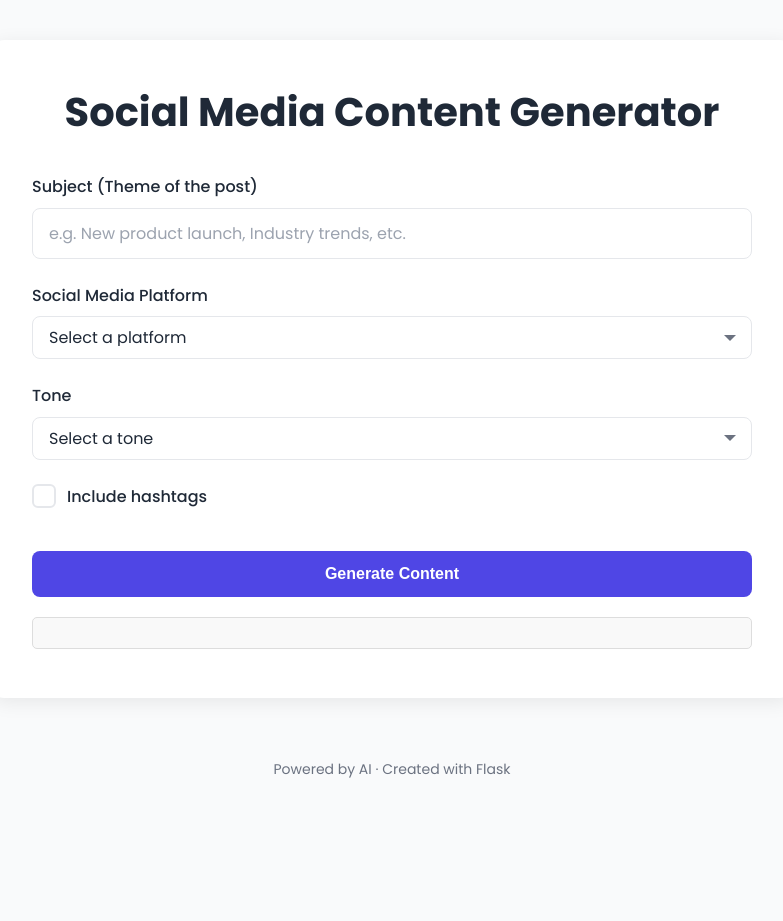
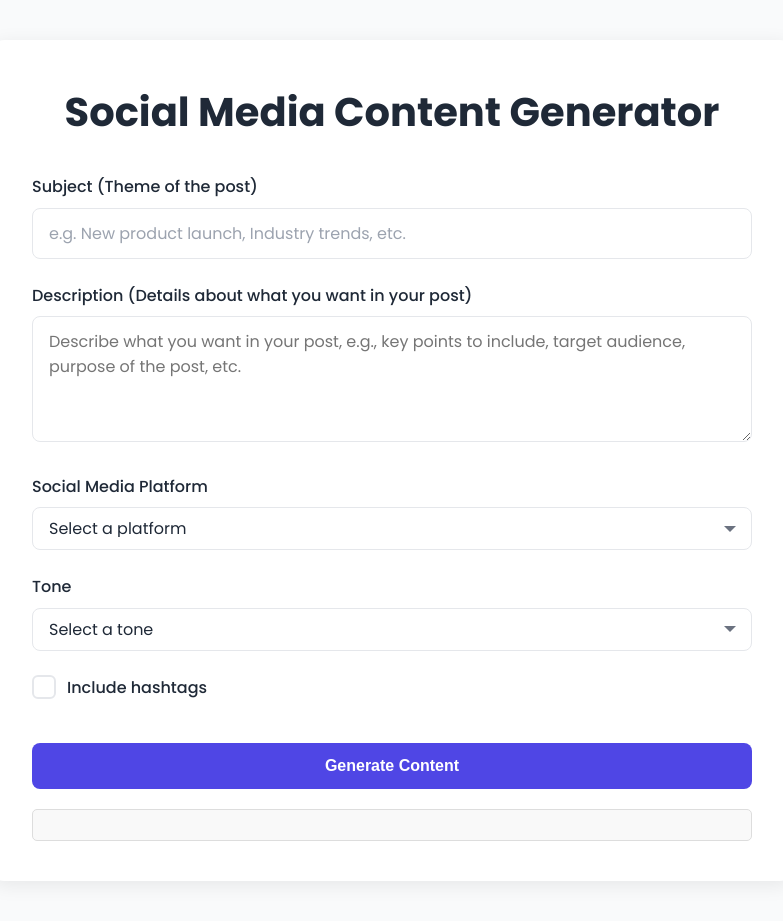
Before and after one commit to leticiatdoliveira/ai-social-media-post-generator, a Flask app: page / in a window 1280 px wide. Shown: the top 921 px of the page, without its empty margins (248-1031 px from the left). Before the commit the page ends 778 px from the top, so only its background shows below. Run offline with Flask 3, Linux system fonts and the light colour scheme.

Commit message:
description added, but placeholder's additional prompt not perfect

```diff
--- a/app.py
+++ b/app.py
@@ -70,6 +70,7 @@ def generate_with_inputs():
     # Get form data
     data = request.json
     subject = data.get('subject')
+    description = data.get('description', '')  # Get description with empty default
     platform = data.get('platform')
     tone = data.get('tone')
     include_hashtags = data.get('includeHashtags')
@@ -83,7 +84,7 @@ def generate_with_inputs():
 
     try:
         # Construct a prompt that includes the original content and additional inputs
-        prompt = construct_prompt_with_inputs(subject, platform, tone, include_hashtags,
+        prompt = construct_prompt_with_inputs(subject, description, platform, tone, include_hashtags,
                                               max_hashtags, additional_inputs, original_content)
 
         # Generate content using the selected AI provider
@@ -112,12 +113,17 @@ def generate_with_inputs():
         return jsonify({"error": "Failed to generate content"}), 500
 
 
-def construct_prompt(subject, platform, tone, include_hashtags, max_hashtags=5):
+def construct_prompt(subject, description, platform, tone, include_hashtags, max_hashtags=5):
     """Construct a prompt for the AI API based on user inputs."""
     hashtag_text = "" if not include_hashtags else f"""
     Include EXACTLY {max_hashtags} relevant hashtags at the end, not more and not less.
     Format the hashtags as #word without spaces.
     """
+
+    # Add details from the description if provided
+    description_text = f"""
+    Additional details about the post: {description}
+    """ if description else ""
 
     # Add instructions to identify missing information
     details_instruction = """
@@ -143,7 +149,8 @@ def construct_prompt(subject, platform, tone, include_hashtags, max_hashtags=5):
     return prompt
 
 
-def construct_prompt_with_inputs(subject, platform, tone, include_hashtags, max_hashtags, additional_inputs,
+def construct_prompt_with_inputs(subject, description, platform, tone, include_hashtags, max_hashtags,
+                                 additional_inputs,
                                  original_content):
     """Construct a prompt that incorporates user-provided inputs."""
     hashtag_text = "" if not include_hashtags else f"""
@@ -151,16 +158,23 @@ def construct_prompt_with_inputs(subject, platform, tone, include_hashtags, max_
     Format the hashtags as #word without spaces.
     """
 
+    # Add details from the description if provided
+    description_text = f"""
+    Additional details about the post: {description}
+    """ if description else ""
+
     # Construct context from additional inputs
     additional_context = ""
-    for key, value in additional_inputs.items():
-        additional_context += f"{key}: {value}\n"
+    if additional_inputs and len(additional_inputs) > 0:
+        additional_context = "Use the following specific information in the post:\n"
+        for key, value in additional_inputs.items():
+            if value:  # Only add non-empty values
+                additional_context += f"- {key}: {value}\n"
 
     # Construct the prompt
     prompt = f"""
     Create a {platform} post about {subject} using a {tone} tone.
-
-    Use the following specific information in the post:
+    {description_text}
     {additional_context}
 
     The post should be appropriate for the {platform} platform in both length and style.
@@ -169,8 +183,6 @@ def construct_prompt_with_inputs(subject, platform, tone, include_hashtags, max_
 
     Here was my previous attempt, but I need you to include the specific information now:
     "{original_content}"
-
-    DO NOT include placeholders or ask for additional information in your response.
     """
 
     return prompt
--- a/static/css/style.css
+++ b/static/css/style.css
@@ -375,3 +375,23 @@ input[type="number"]:focus {
 #additional-fields button {
     margin-top: 10px;
 }
+
+textarea {
+    width: 100%;
+    padding: 12px 16px;
+    border: 1px solid var(--border-color);
+    border-radius: 8px;
+    font-family: inherit;
+    font-size: 16px;
+    color: var(--text-color);
+    transition: border-color 0.3s, box-shadow 0.3s;
+    background-color: #fff;
+    resize: vertical;
+    min-height: 100px;
+}
+
+textarea:focus {
+    outline: none;
+    border-color: var(--primary-color);
+    box-shadow: 0 0 0 3px rgba(79, 70, 229, 0.2);
+}
--- a/static/js/main.js
+++ b/static/js/main.js
@@ -101,7 +101,7 @@ document.addEventListener('DOMContentLoaded', function() {
     });
 });
 
-// Function to display form for required inputs
+// Function to display additional input fields
 function displayRequiredInputsForm(requiredInputs, originalContent) {
     // Create container for additional fields if it doesn't exist
     let additionalFields = document.getElementById('additional-fields');
@@ -112,6 +112,9 @@ function displayRequiredInputsForm(requiredInputs, originalContent) {
     }
     additionalFields.innerHTML = '';
 
+    // Hide the original generate button
+    document.getElementById('generateBtn').style.display = 'none';
+
     // Add title
     const title = document.createElement('h3');
     title.textContent = 'Additional Information Needed';
@@ -120,6 +123,7 @@ function displayRequiredInputsForm(requiredInputs, originalContent) {
     // Create form for additional inputs
     const form = document.createElement('form');
     form.id = 'additional-inputs-form';
+    form.className = 'form-container';  // Add the same class as your main form for consistent styling
 
     requiredInputs.forEach((input, index) => {
         const fieldContainer = document.createElement('div');
@@ -144,7 +148,8 @@ function displayRequiredInputsForm(requiredInputs, originalContent) {
     const submitBtn = document.createElement('button');
     submitBtn.type = 'button';
     submitBtn.className = 'btn-generate';
-    submitBtn.textContent = 'Generate Content';
+    submitBtn.id = 'continueBtn';
+    submitBtn.textContent = 'Continue with Details';
     submitBtn.onclick = function() {
         // Validate all required fields are filled
         const inputs = form.querySelectorAll('input');
@@ -171,30 +176,38 @@ function displayRequiredInputsForm(requiredInputs, originalContent) {
     document.getElementById('result').style.display = 'none';
 }
 
+// Function to update content with additional inputs
 function updateContentWithInputs(originalContent) {
-    // Get all additional inputs
+    // Get the form containing additional inputs
     const form = document.getElementById('additional-inputs-form');
     const inputs = form.querySelectorAll('input');
 
-    // Show loader again while processing the inputs
+    // Show loader while processing inputs
     document.getElementById('loader').style.display = 'flex';
     document.getElementById('additional-fields').style.display = 'none';
+
+    // Restore the original generate button
+    document.getElementById('generateBtn').style.display = 'block';
 
     // Collect all input values as key-value pairs
     const additionalInputs = {};
     inputs.forEach(input => {
-        additionalInputs[input.name] = input.value.trim();
+        const key = input.name.trim();
+        const value = input.value.trim();
+        if (key && value) { // Only include non-empty keys and values
+            additionalInputs[key] = value;
+        }
     });
 
     // Get the original form values
-    const subject = document.getElementById('subject').value;
-    const platform = document.getElementById('platform').value;
-    const tone = document.getElementById('tone').value;
+    const subject = document.getElementById('subject').value.trim();
+    const platform = document.getElementById('platform').value.trim();
+    const tone = document.getElementById('tone').value.trim();
     const includeHashtags = document.getElementById('hashtags').checked;
     const maxHashtags = includeHashtags ?
         parseInt(document.getElementById('maxHashtags').value) || 5 : 0;
 
-    // Call the API again with all inputs
+    // Send the data to the backend
     fetch('/generate_with_inputs', {
         method: 'POST',
         headers: {
@@ -216,20 +229,18 @@ function updateContentWithInputs(originalContent) {
         document.getElementById('loader').style.display = 'none';
 
         if (data.error) {
-            // Show error
+            // Show error message
             document.getElementById('error').textContent = data.error;
             document.getElementById('error').style.display = 'block';
         } else {
-            // Display the final result
+            // Display the generated content
             document.getElementById('content-display').innerHTML = data.content.replace(/\n/g, '<br>');
             document.getElementById('result').style.display = 'block';
         }
     })
     .catch((error) => {
-        // Hide loader
+        // Hide loader and show error
         document.getElementById('loader').style.display = 'none';
-
-        // Show error
         document.getElementById('error').textContent = 'Failed to generate content with your inputs. Please try again.';
         document.getElementById('error').style.display = 'block';
         console.error('Error:', error);
--- a/templates/index.html
+++ b/templates/index.html
@@ -17,6 +17,11 @@
                 <div class="form-group">
                     <label for="subject">Subject (Theme of the post)</label>
                     <input type="text" id="subject" name="subject" placeholder="e.g. New product launch, Industry trends, etc." required>
+                </div>
+
+                <div class="form-group">
+                    <label for="description">Description (Details about what you want in your post)</label>
+                    <textarea id="description" name="description" placeholder="Describe what you want in your post, e.g., key points to include, target audience, purpose of the post, etc." rows="4"></textarea>
                 </div>
 
                 <div class="form-group">
```
Also changed, not shown: 1 other file.
